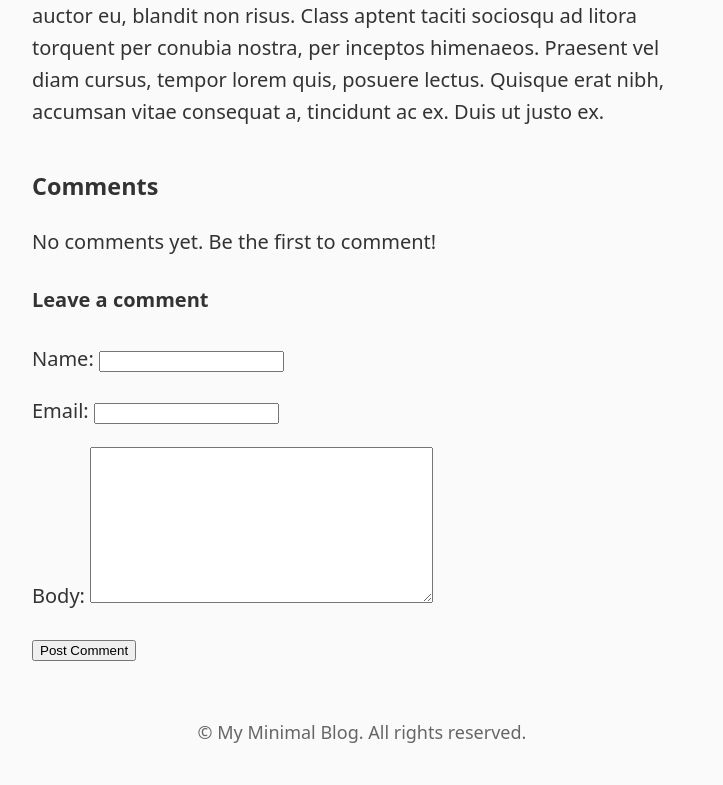
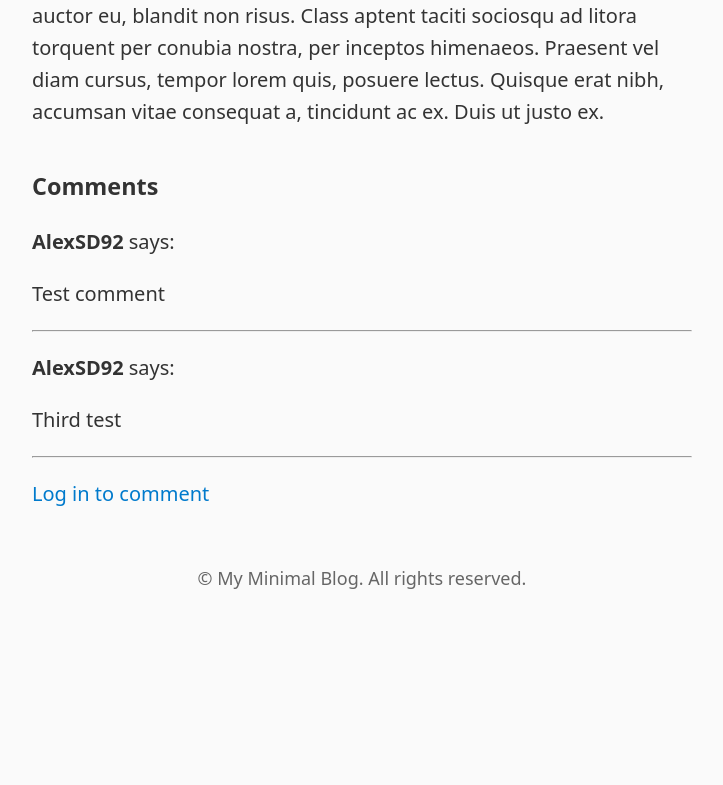
Before and after one commit to AlexSD92/lifelong_blog, a Django app: a page that uses blog/templates/blog/post_detail.html in a window 1280 px wide. Shown: the part 2684-3469 px from the top of the page, without its empty margins (278-1001 px from the left). After the commit the page ends 3273 px from the top, so only its background shows below. Run offline with Django 5.2, Linux system fonts and the light colour scheme; data comes from the database, SQL or seed files in the repository; data that the repository does not hold is empty.

Commit message:
Enable login-only commenting system with user association

```diff
--- a/blog/forms.py
+++ b/blog/forms.py
@@ -4,4 +4,4 @@
 class CommentForm(forms.ModelForm):
     class Meta:
         model = Comment
-        fields = ('name', 'email', 'body')
+        fields = ('body',)
--- a/blog/models.py
+++ b/blog/models.py
@@ -27,13 +27,14 @@
     def __str__(self):
         return self.title
 
+from django.contrib.auth.models import User
+
 class Comment(models.Model):
     post = models.ForeignKey(Post, on_delete=models.CASCADE, related_name='comments')
-    name = models.CharField(max_length=80)
-    email = models.EmailField()
+    user = models.ForeignKey(User, on_delete=models.CASCADE)
     body = models.TextField()
     created = models.DateTimeField(auto_now_add=True)
     approved = models.BooleanField(default=False)
 
     def __str__(self):
-        return f'Comment by {self.name} on {self.post}'
+        return f'Comment by {self.user.username} on {self.post}'
--- a/blog/templates/blog/post_detail.html
+++ b/blog/templates/blog/post_detail.html
@@ -27,17 +27,17 @@
     <h3>Comments</h3>
 
     {% for comment in comments %}
-      <p><strong>{{ comment.name }}</strong> says:</p>
+      <p><strong>{{ comment.user.username }}</strong> says:</p>
       <p>{{ comment.body }}</p>
       <hr>
     {% empty %}
-      <p>No comments yet. Be the first to comment!</p>
+      <p>No comments yet.</p>
     {% endfor %}
 
+    {% if user.is_authenticated %}
       <h4>Leave a comment</h4>
-
       {% if new_comment %}
-      <p>Thank you for your comment! It will appear once approved.</p>
+        <p>Thanks! Your comment will appear once approved.</p>
       {% else %}
         <form method="post">
           {% csrf_token %}
@@ -45,5 +45,9 @@
           <button type="submit">Post Comment</button>
         </form>
       {% endif %}
+    {% else %}
+      <p><a href="{% url 'login' %}?next={{ request.path }}">Log in to comment</a></p>
+    {% endif %}
   </section>
+
 {% endblock %}
--- a/blog/views.py
+++ b/blog/views.py
@@ -1,6 +1,9 @@
 from django.shortcuts import render, get_object_or_404
 from .models import Post, Category
 from .forms import CommentForm
+from django.contrib.auth.decorators import login_required
+from django.utils.decorators import method_decorator
+from django.contrib.auth.models import User
 
 def home(request):
     posts = Post.objects.filter(published=True).order_by('-created')
@@ -21,14 +24,18 @@
     comments = post.comments.filter(approved=True)
     new_comment = None
 
-    if request.method == 'POST':
-        form = CommentForm(request.POST)
-        if form.is_valid():
-            new_comment = form.save(commit=False)
-            new_comment.post = post
-            new_comment.save()  # approved=False by default
+    if request.user.is_authenticated:
+        if request.method == 'POST':
+            form = CommentForm(request.POST)
+            if form.is_valid():
+                new_comment = form.save(commit=False)
+                new_comment.user = request.user
+                new_comment.post = post
+                new_comment.save()
+        else:
+            form = CommentForm()
     else:
-        form = CommentForm()
+        form = None
 
     return render(request, 'blog/post_detail.html', {
         'post': post,
--- a/life_long_blog/urls.py
+++ b/life_long_blog/urls.py
@@ -1,13 +1,18 @@
 from django.contrib import admin
 from django.urls import path, include
+from django.contrib.auth import views as auth_views
+from django.conf import settings
+from django.conf.urls.static import static
 
 urlpatterns = [
     path('admin/', admin.site.urls),
     path('', include('blog.urls')),
+
+    # ✅ Login and Logout URLs
+    path('accounts/login/', auth_views.LoginView.as_view(template_name='blog/login.html'), name='login'),
+    path('accounts/logout/', auth_views.LogoutView.as_view(), name='logout'),
 ]
 
-from django.conf import settings
-from django.conf.urls.static import static
-
+# ✅ Media support in development
 if settings.DEBUG:
     urlpatterns += static(settings.MEDIA_URL, document_root=settings.MEDIA_ROOT)
```
Also changed, not shown: blog/templates/blog/login.html (added, +11 -0 lines), blog/migrations/0002_remove_comment_email_remove_comment_name_and_more.py (added), db.sqlite3. Lines whose indentation alone changed are shown as unchanged.
